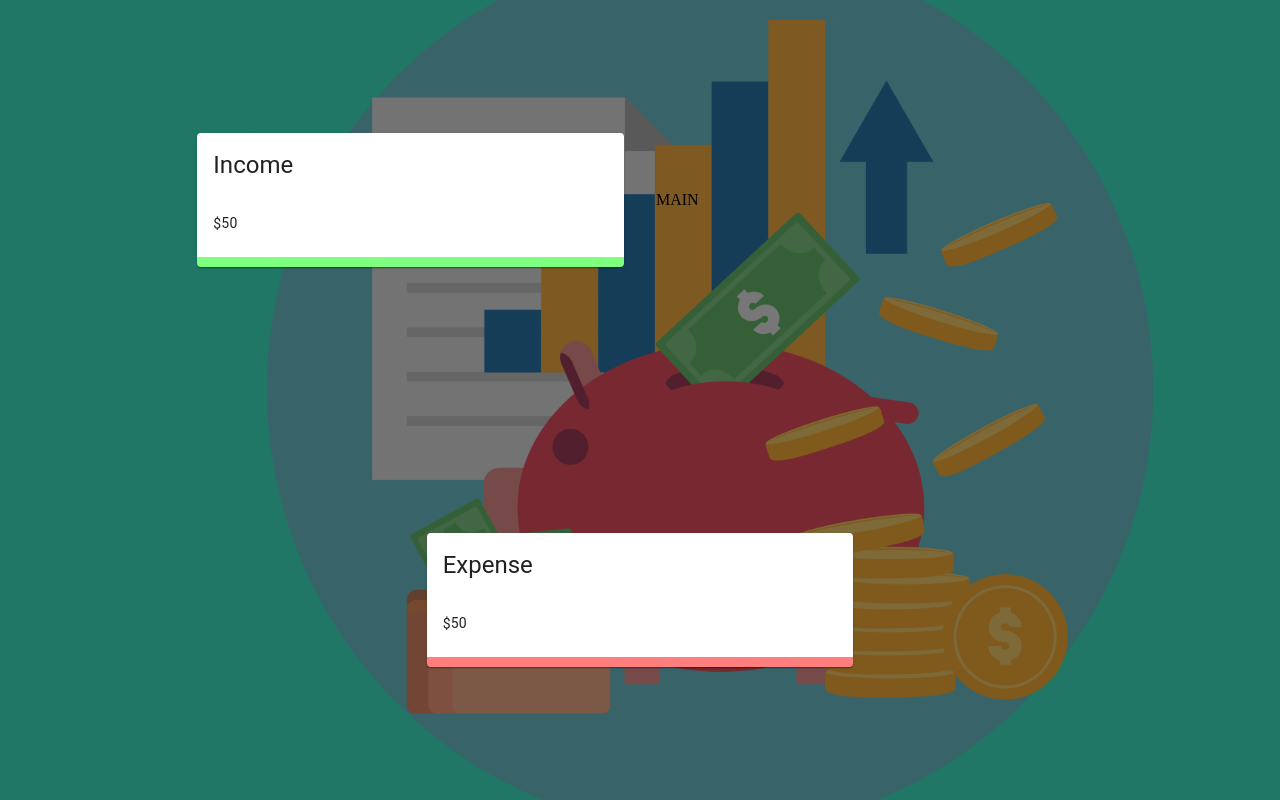
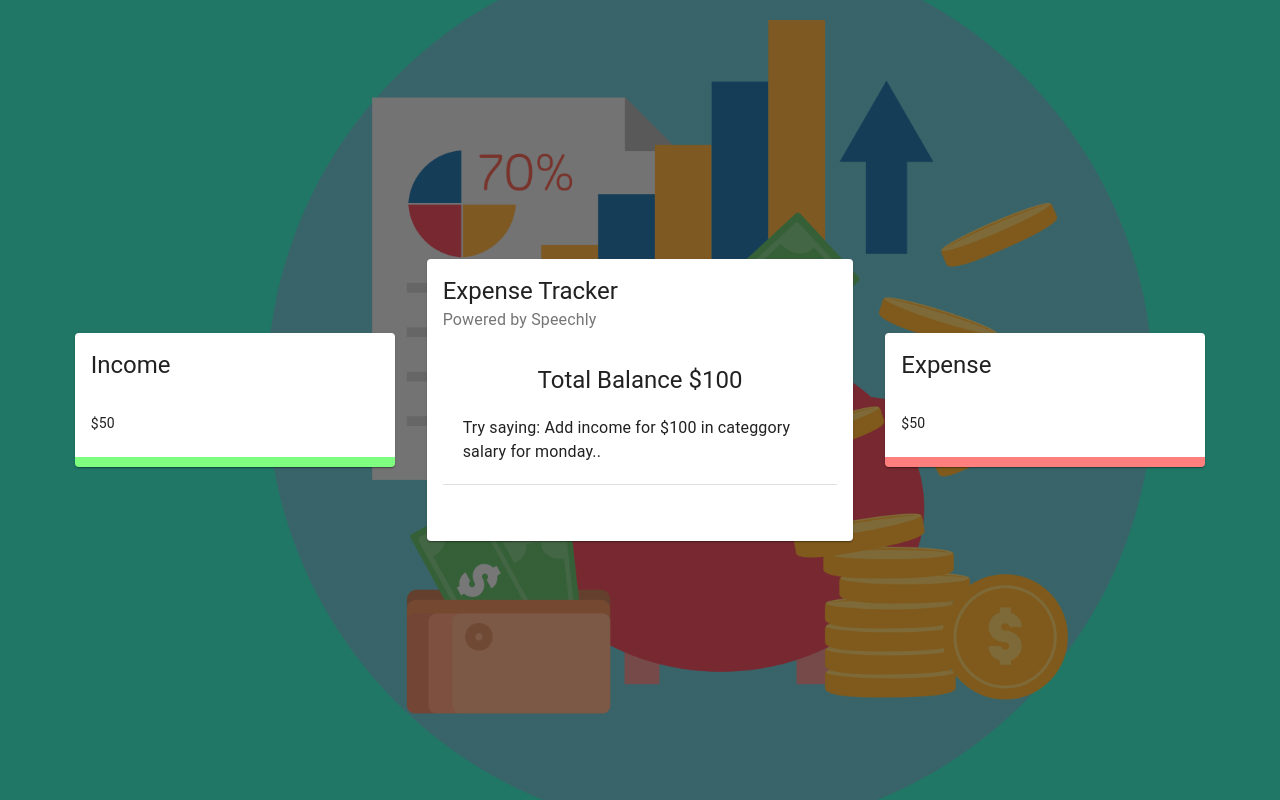
Before and after one commit to thapaRoyal/expense_tracker, a React (Create React App) app: page / in a window 1280 px wide. Built offline with nearby package versions, Linux system fonts and the light colour scheme.

Commit message:
main component

```diff
--- a/src/App.js
+++ b/src/App.js
@@ -2,6 +2,7 @@
 import { Grid } from '@material-ui/core';
 import Details from './components/Details/Details';
 import useStyles from './styles';
+import Main from './components/main/Main';
 
 const App = () => {
   const classes = useStyles();
@@ -15,13 +16,13 @@
         justify="center"
         style={{ height: '100vh' }}
       >
-        <Grid item xs={12} sm={4}>
+        <Grid item xs={12} sm={3}>
           <Details title="Income" />
         </Grid>
         <Grid item xs={12} sm={4}>
-          MAIN
+          <Main />
         </Grid>
-        <Grid item xs={12} sm={4}>
+        <Grid item xs={12} sm={3}>
           <Details title="Expense" />
         </Grid>
       </Grid>
--- /dev/null
+++ b/src/components/main/Main.jsx
@@ -0,0 +1,42 @@
+import React from 'react';
+import {
+  Card,
+  CardHeader,
+  CardContent,
+  Typography,
+  Grid,
+  Divider,
+} from '@material-ui/core';
+import useStyles from './styles';
+
+const Main = () => {
+  const classes = useStyles();
+  return (
+    <Card className={classes.root}>
+      <CardHeader title="Expense Tracker" subheader="Powered by Speechly" />
+      <CardContent>
+        <Typography align="center" variant="h5">
+          Total Balance $100
+        </Typography>
+        <Typography
+          variant="subtitle1"
+          style={{ lineHeight: '1.5rem', margin: '20px' }}
+        >
+          {/* InfoCard */}
+          Try saying: Add income for $100 in categgory salary for monday..
+        </Typography>
+        <Divider />
+        {/* Form */}
+      </CardContent>
+      <CardContent className={classes.cardContent}>
+        <Grid container spacing={2}>
+          <Grid item xs={12}>
+            {/* LIST */}
+          </Grid>
+        </Grid>
+      </CardContent>
+    </Card>
+  );
+};
+
+export default Main;
--- /dev/null
+++ b/src/components/main/styles.js
@@ -0,0 +1,24 @@
+import { makeStyles } from '@material-ui/core/styles';
+
+export default makeStyles((theme) => ({
+  media: {
+    height: 0,
+    paddingTop: '56.25%', // 16:9
+  },
+  expand: {
+    transform: 'rotate(0deg)',
+    marginLeft: 'auto',
+    transition: theme.transitions.create('transform', {
+      duration: theme.transitions.duration.shortest,
+    }),
+  },
+  expandOpen: {
+    transform: 'rotate(180deg)',
+  },
+  cartContent: {
+    paddingTop: 0,
+  },
+  divider: {
+    margin: '20px 0',
+  },
+}));
```
